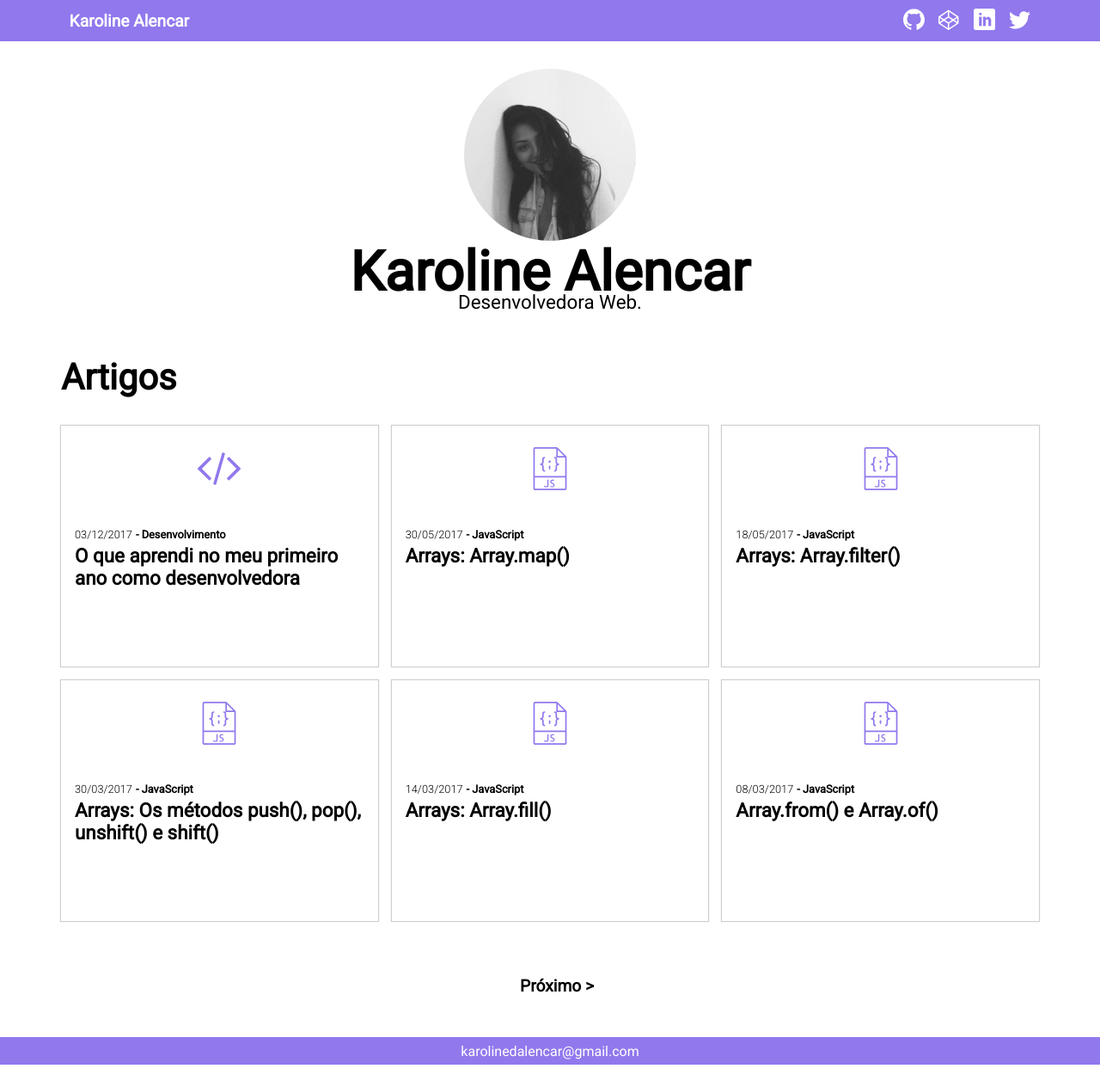
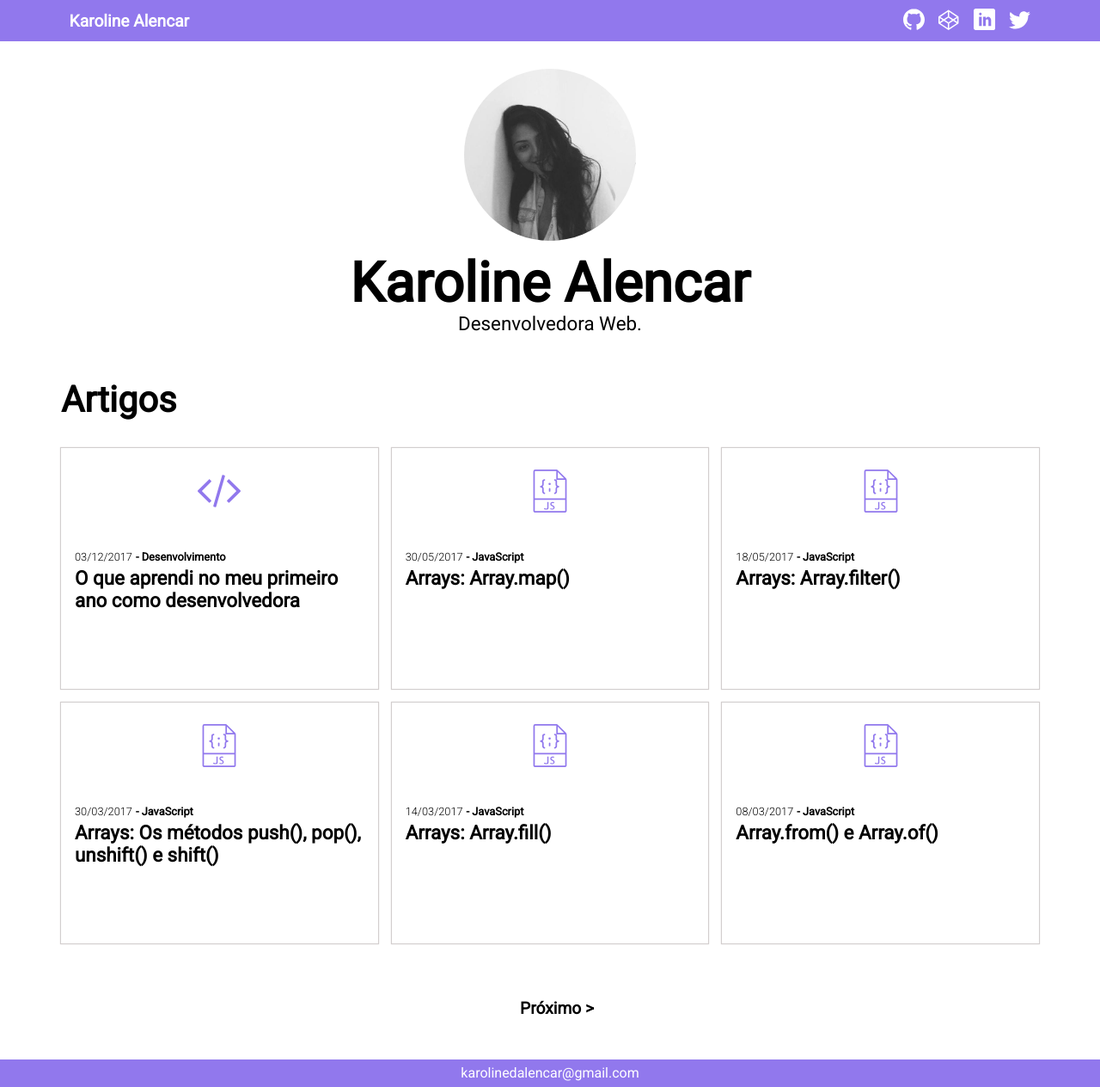
Before and after one commit to karolinedealencar/karolinedealencar.com.br, a Jekyll site: the page built from index.html, in a window 1280 px wide. Shown: the whole page at 86% size. Built offline with Jekyll 4.4.1, drawn with Linux system fonts in a browser that asks for light colours; the list of posts is cut into pages by our own code; before the commit the page ends 1238 px from its top, so only the background shows below that.

Commit message:
Fix About Title
Fix About Title Line Height

```diff
--- a/_sass/_style.scss
+++ b/_sass/_style.scss
@@ -78,6 +78,7 @@
 
   @media (min-width: 992px) {
     font-size: 4rem;
+    line-height: 4.2rem;
   }
 
 }
```
